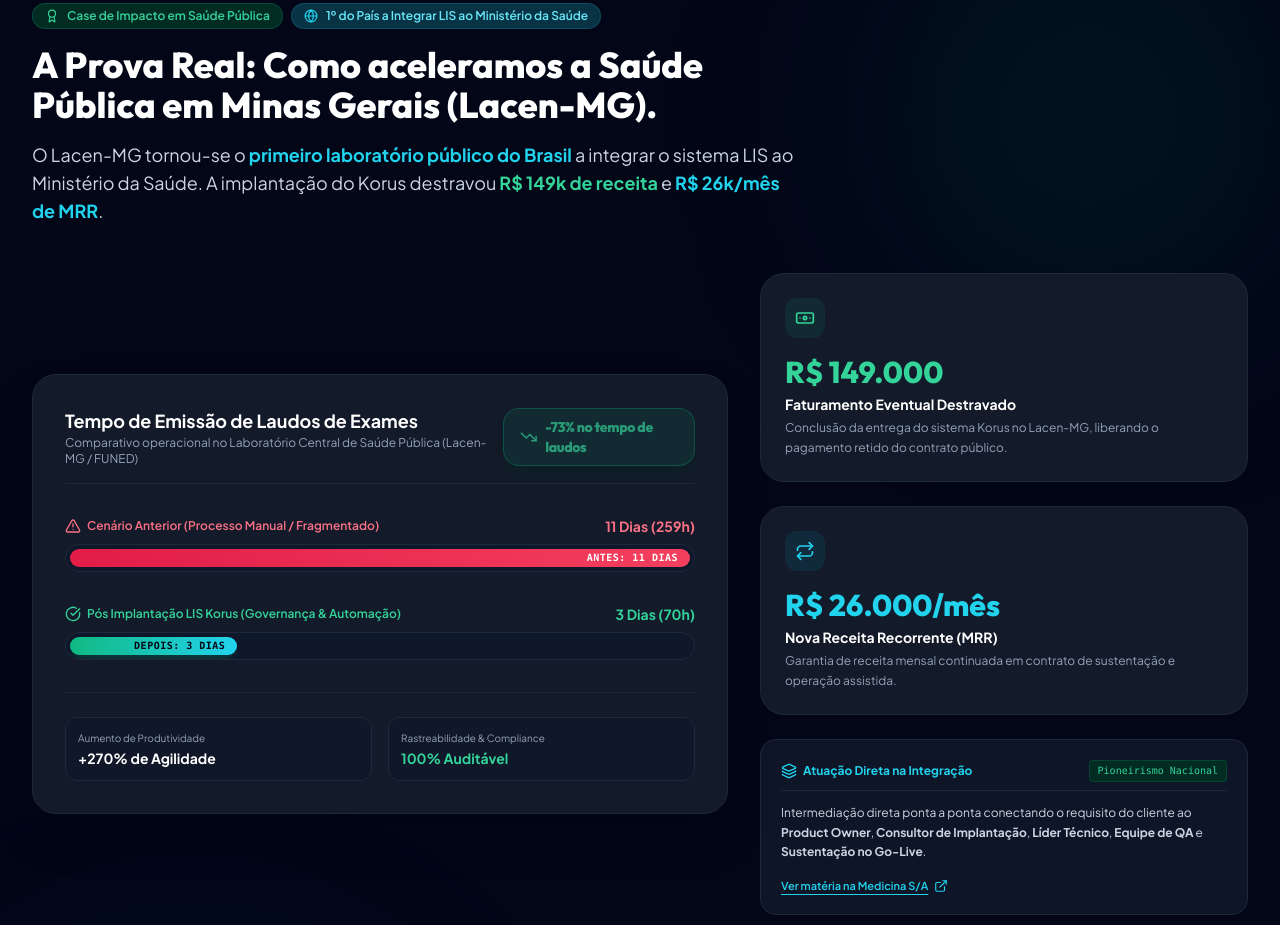
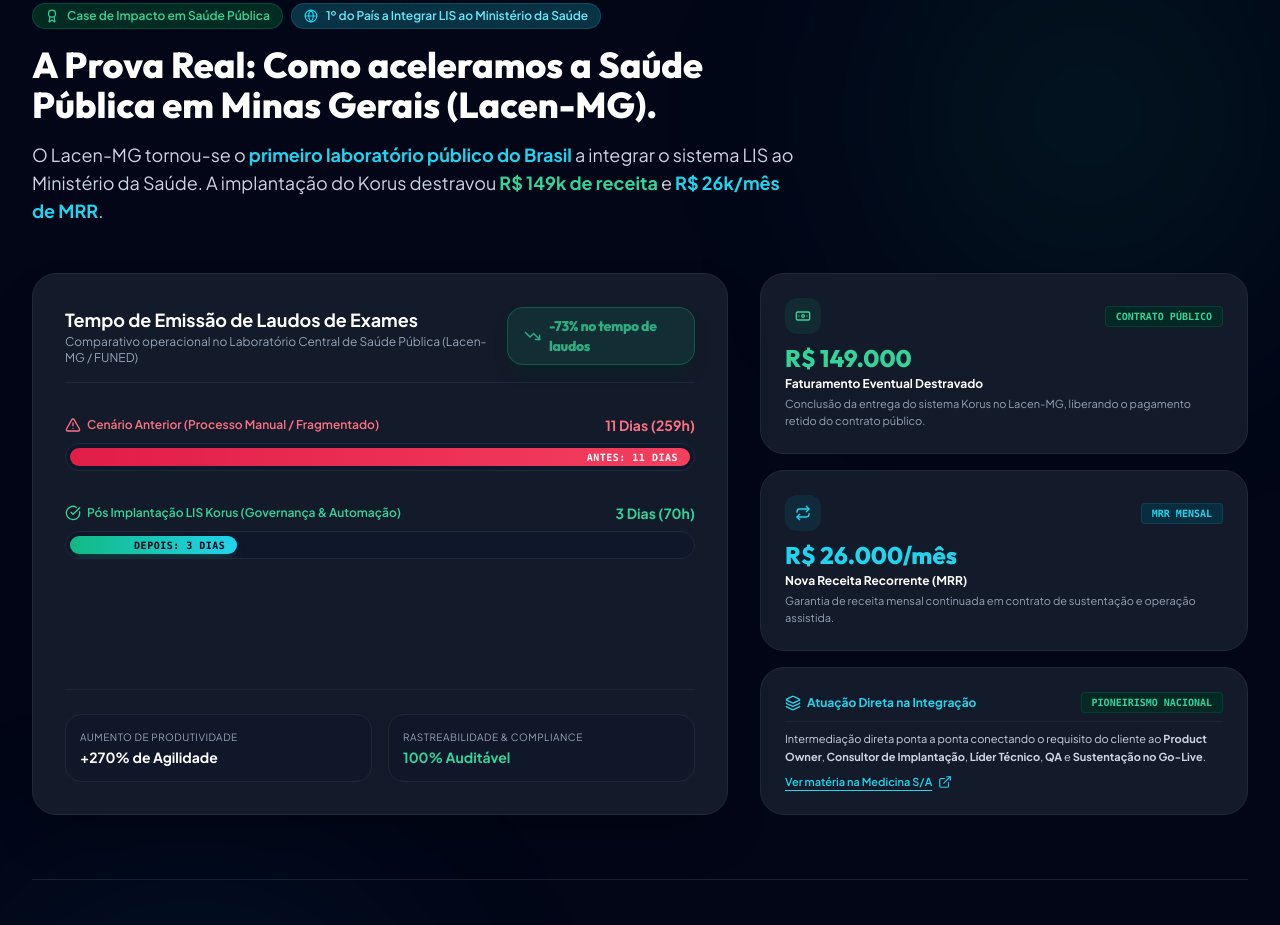
Before and after one commit to eduardobrodrigues83/PortfolioEduardoRodrigues, a website built with Vite: page index.html in a window 1280 px wide. Shown: the part 1548-2473 px from the top of the page. Built offline with nearby package versions, Linux system fonts and the light colour scheme.

Commit message:
fix(layout): align height and spacing of Case FUNED left card with 3 right cards using flex-stretch

```diff
--- a/index.html
+++ b/index.html
@@ -327,24 +327,25 @@
           </p>
         </div>
 
-        <div class="grid grid-cols-1 lg:grid-cols-12 gap-8 items-center">
+        <div class="grid grid-cols-1 lg:grid-cols-12 gap-6 lg:gap-8 items-stretch">
 
-          <!-- Elemento Visual: Barras Horizontais / Infográfico Comparativo -->
-          <div class="lg:col-span-7 bg-brand-cardDark border border-slate-800 rounded-3xl p-6 sm:p-8 shadow-2xl relative">
-            <div class="flex items-center justify-between mb-8 pb-4 border-b border-slate-800">
+          <!-- Elemento Visual Left: Barras Horizontais / Infográfico Comparativo -->
+          <div class="lg:col-span-7 bg-brand-cardDark border border-slate-800 rounded-3xl p-6 sm:p-8 shadow-2xl relative flex flex-col justify-between">
+            <div>
+              <div class="flex flex-col sm:flex-row sm:items-center justify-between gap-4 mb-8 pb-4 border-b border-slate-800">
                 <div>
                   <h3 class="text-lg font-bold text-white">Tempo de Emissão de Laudos de Exames</h3>
                   <p class="text-xs text-slate-400">Comparativo operacional no Laboratório Central de Saúde Pública (Lacen-MG / FUNED)</p>
                 </div>
 
                 <!-- Selo em Destaque (-73%) -->
-              <div class="flex items-center gap-2 px-4 py-2 rounded-2xl bg-emerald-500/15 border border-emerald-500/40 text-emerald-400 animate-pulse shadow-lg shadow-emerald-950/50">
+                <div class="inline-flex items-center gap-2 px-4 py-2 rounded-2xl bg-emerald-500/15 border border-emerald-500/40 text-emerald-400 animate-pulse shadow-lg shadow-emerald-950/50 self-start sm:self-auto">
                   <i data-lucide="trending-down" class="w-5 h-5"></i>
                   <span class="text-sm font-extrabold font-display tracking-tight">-73% no tempo de laudos</span>
                 </div>
               </div>
 
-            <div class="space-y-8">
+              <div class="space-y-8 my-auto">
 
                 <!-- Barra Antes -->
                 <div class="space-y-2">
@@ -377,61 +378,66 @@
                 </div>
 
               </div>
+            </div>
 
             <!-- Informações adicionais do case -->
             <div class="mt-8 pt-6 border-t border-slate-800/80 grid grid-cols-2 gap-4 text-xs">
-              <div class="p-3 rounded-xl bg-slate-900/80 border border-slate-800">
-                <p class="text-slate-400 text-[10px]">Aumento de Produtividade</p>
+              <div class="p-3.5 rounded-2xl bg-slate-900/80 border border-slate-800">
+                <p class="text-slate-400 text-[10px] uppercase tracking-wider">Aumento de Produtividade</p>
                 <p class="text-white font-bold mt-0.5 text-sm">+270% de Agilidade</p>
               </div>
-              <div class="p-3 rounded-xl bg-slate-900/80 border border-slate-800">
-                <p class="text-slate-400 text-[10px]">Rastreabilidade & Compliance</p>
+              <div class="p-3.5 rounded-2xl bg-slate-900/80 border border-slate-800">
+                <p class="text-slate-400 text-[10px] uppercase tracking-wider">Rastreabilidade & Compliance</p>
                 <p class="text-emerald-400 font-bold mt-0.5 text-sm">100% Auditável</p>
               </div>
             </div>
           </div>
 
-          <!-- Métricas Financeiras & Impacto de Negócio Right -->
-          <div class="lg:col-span-5 space-y-6">
+          <!-- Métricas Financeiras & Impacto Right Column (Aligned) -->
+          <div class="lg:col-span-5 flex flex-col justify-between gap-4">
 
-            <div class="p-6 rounded-3xl bg-brand-cardDark border border-slate-800 space-y-4 hover:border-emerald-500/40 transition-colors">
-              <div class="w-10 h-10 rounded-xl bg-emerald-500/10 text-emerald-400 flex items-center justify-center">
-                <i data-lucide="banknote" class="w-5 h-5"></i>
+            <!-- Card 1 -->
+            <div class="p-5 sm:p-6 rounded-3xl bg-brand-cardDark border border-slate-800 flex-1 flex flex-col justify-between hover:border-emerald-500/40 transition-colors">
+              <div class="flex items-center justify-between mb-2">
+                <div class="w-9 h-9 rounded-xl bg-emerald-500/10 text-emerald-400 flex items-center justify-center">
+                  <i data-lucide="banknote" class="w-4 h-4"></i>
+                </div>
+                <span class="text-[10px] font-mono uppercase text-emerald-400 font-bold px-2.5 py-0.5 rounded bg-emerald-950/80 border border-emerald-800/40">Contrato Público</span>
               </div>
               <div>
-                <span class="text-2xl sm:text-3xl font-extrabold font-display text-emerald-400">R$ 149.000</span>
-                <h3 class="text-sm font-bold text-white mt-1">Faturamento Eventual Destravado</h3>
-                <p class="text-xs text-slate-400 mt-1 leading-relaxed">
-                  Conclusão da entrega do sistema Korus no Lacen-MG, liberando o pagamento retido do contrato público.
-                </p>
+                <span class="text-2xl font-extrabold font-display text-emerald-400">R$ 149.000</span>
+                <h4 class="text-xs font-bold text-white mt-0.5">Faturamento Eventual Destravado</h4>
+                <p class="text-[11px] text-slate-400 mt-1 leading-normal">Conclusão da entrega do sistema Korus no Lacen-MG, liberando o pagamento retido do contrato público.</p>
               </div>
             </div>
 
-            <div class="p-6 rounded-3xl bg-brand-cardDark border border-slate-800 space-y-4 hover:border-cyan-500/40 transition-colors">
-              <div class="w-10 h-10 rounded-xl bg-cyan-500/10 text-cyan-400 flex items-center justify-center">
-                <i data-lucide="repeat" class="w-5 h-5"></i>
+            <!-- Card 2 -->
+            <div class="p-5 sm:p-6 rounded-3xl bg-brand-cardDark border border-slate-800 flex-1 flex flex-col justify-between hover:border-cyan-500/40 transition-colors">
+              <div class="flex items-center justify-between mb-2">
+                <div class="w-9 h-9 rounded-xl bg-cyan-500/10 text-cyan-400 flex items-center justify-center">
+                  <i data-lucide="repeat" class="w-4 h-4"></i>
+                </div>
+                <span class="text-[10px] font-mono uppercase text-cyan-400 font-bold px-2.5 py-0.5 rounded bg-cyan-950/80 border border-cyan-800/40">MRR Mensal</span>
               </div>
               <div>
-                <span class="text-2xl sm:text-3xl font-extrabold font-display text-cyan-400">R$ 26.000/mês</span>
-                <h3 class="text-sm font-bold text-white mt-1">Nova Receita Recorrente (MRR)</h3>
-                <p class="text-xs text-slate-400 mt-1 leading-relaxed">
-                  Garantia de receita mensal continuada em contrato de sustentação e operação assistida.
-                </p>
+                <span class="text-2xl font-extrabold font-display text-cyan-400">R$ 26.000/mês</span>
+                <h4 class="text-xs font-bold text-white mt-0.5">Nova Receita Recorrente (MRR)</h4>
+                <p class="text-[11px] text-slate-400 mt-1 leading-normal">Garantia de receita mensal continuada em contrato de sustentação e operação assistida.</p>
               </div>
             </div>
 
-            <!-- Card de Atuação Direta & Mídia (Medicina S/A) -->
-            <div class="p-5 rounded-2xl bg-slate-900/90 border border-slate-800 text-xs text-slate-300 space-y-3">
-              <div class="flex items-center justify-between border-b border-slate-800 pb-2">
-                <span class="text-cyan-400 font-bold flex items-center gap-1.5">
+            <!-- Card 3 -->
+            <div class="p-5 sm:p-6 rounded-3xl bg-brand-cardDark border border-slate-800 flex-1 flex flex-col justify-between hover:border-indigo-500/40 transition-colors">
+              <div class="flex items-center justify-between mb-2 pb-2 border-b border-slate-800/80">
+                <span class="text-xs text-cyan-400 font-bold flex items-center gap-1.5">
                   <i data-lucide="layers" class="w-4 h-4"></i> Atuação Direta na Integração
                 </span>
-                <span class="text-[10px] px-2 py-0.5 rounded bg-emerald-950 text-emerald-400 border border-emerald-800/50 font-mono">Pioneirismo Nacional</span>
+                <span class="text-[10px] font-mono uppercase text-emerald-400 font-bold px-2.5 py-0.5 rounded bg-emerald-950/80 border border-emerald-800/40">Pioneirismo Nacional</span>
               </div>
-              <p class="leading-relaxed text-slate-300">
-                Intermediação direta ponta a ponta conectando o requisito do cliente ao <strong>Product Owner</strong>, <strong>Consultor de Implantação</strong>, <strong>Líder Técnico</strong>, <strong>Equipe de QA</strong> e <strong>Sustentação no Go-Live</strong>.
+              <p class="text-[11px] leading-relaxed text-slate-300">
+                Intermediação direta ponta a ponta conectando o requisito do cliente ao <strong>Product Owner</strong>, <strong>Consultor de Implantação</strong>, <strong>Líder Técnico</strong>, <strong>QA</strong> e <strong>Sustentação no Go-Live</strong>.
               </p>
-              <div class="pt-1 flex items-center justify-between text-[11px]">
+              <div class="pt-2 flex items-center justify-between text-[11px]">
                 <a href="https://medicinasa.com.br/lacen-gestao-laboratorial/" target="_blank" rel="noopener noreferrer" class="inline-flex items-center gap-1.5 text-cyan-400 hover:text-cyan-300 font-semibold underline underline-offset-4">
                   <span>Ver matéria na Medicina S/A</span>
                   <i data-lucide="external-link" class="w-3.5 h-3.5"></i>
```
Lines whose indentation alone changed are shown as unchanged.
